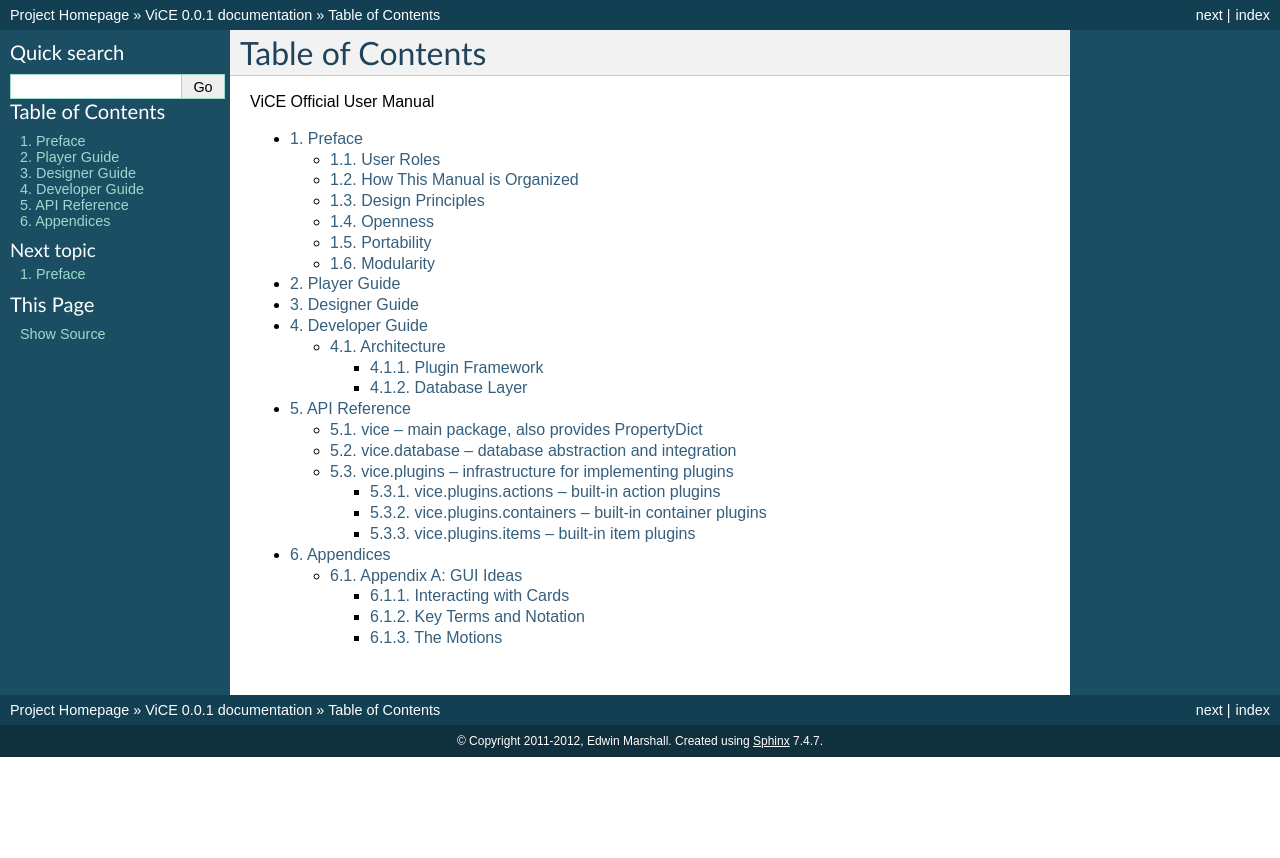
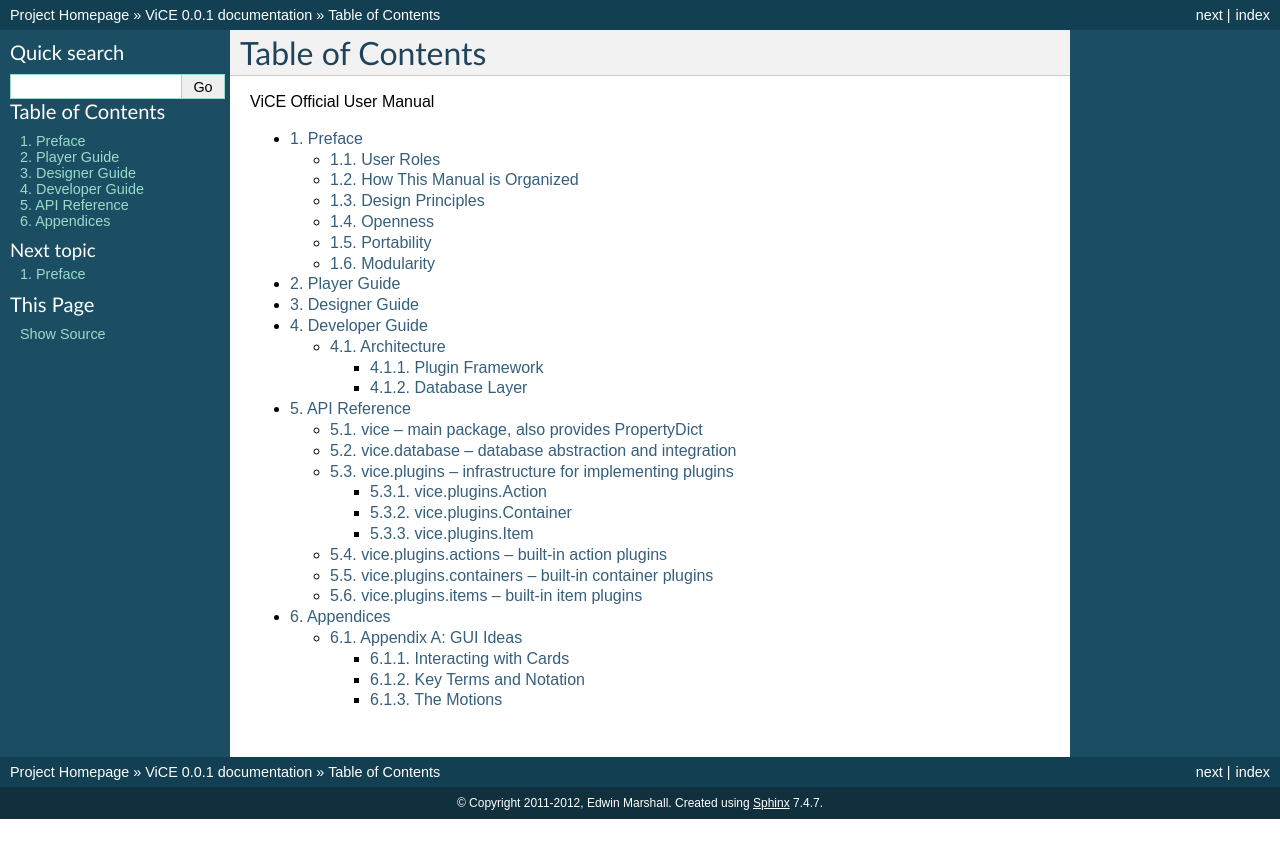
Before and after one commit to cnelsonsic/ViCE, a Sphinx documentation site: the page built from doc/source/index.rst, in a window 1280 px wide. Shown: the top 858 px of the page. Built offline with Sphinx 7.4.7, drawn with Linux system fonts in a browser that asks for light colours.

Commit message:
- changed structure of api ref to coincide with package restructuring

```diff
--- a/doc/source/api_reference.rst
+++ b/doc/source/api_reference.rst
@@ -20,24 +20,46 @@
 .. automodule:: vice.plugins
     :members:
 
+.. _vice.plugins.Action:
+
+vice.plugins.Action
+-------------------
+.. autoclass:: vice.plugins.Action
+    :members:
+
+.. _vice.plugins.Container:
+
+vice.plugins.Container
+----------------------
+.. autoclass:: vice.plugins.Container
+    :members:
+
+.. _vice.plugins.Item:
+
+vice.plugins.Item
+-----------------
+.. autoclass:: vice.plugins.Item
+    :members:
+
+
 .. _vice.plugins.actions:
 
 vice.plugins.actions -- built-in action plugins
------------------------------------------------
+===============================================
 .. automodule:: vice.plugins.actions
     :members:
 
 .. _vice.plugins.containers:
 
 vice.plugins.containers -- built-in container plugins
------------------------------------------------------
+=====================================================
 .. automodule:: vice.plugins.containers
     :members:
 
 .. _vice.plugins.items:
 
 vice.plugins.items -- built-in item plugins
--------------------------------------------
+===========================================
 .. automodule:: vice.plugins.items
     :members:
 
```
